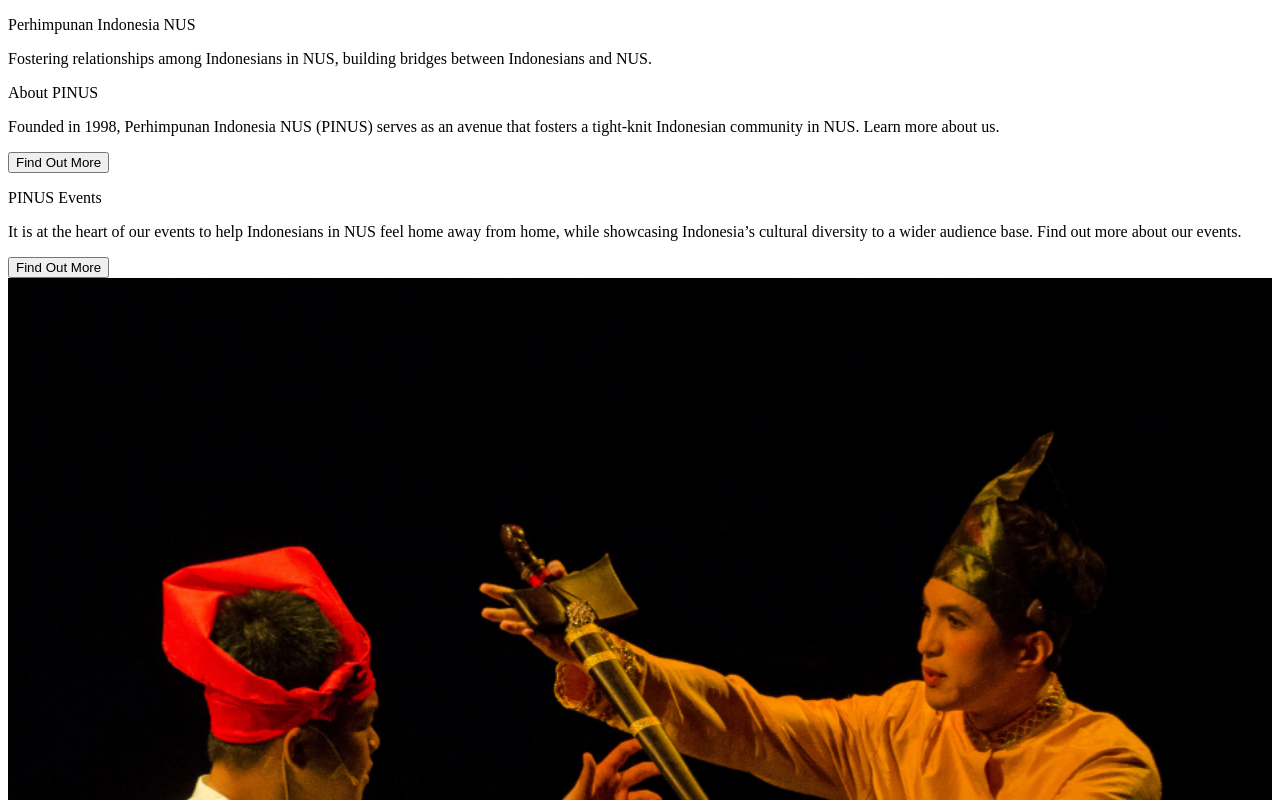
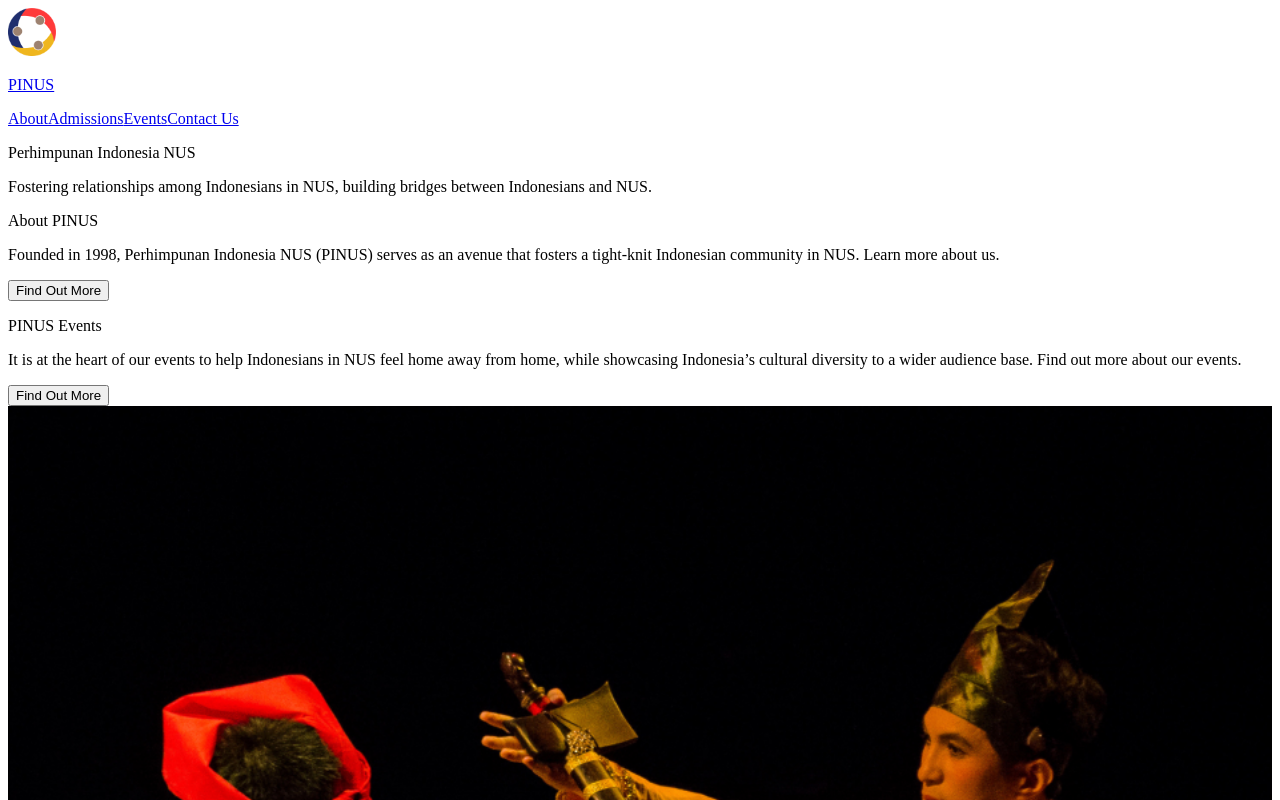
Before and after one commit to indocom/pinus-client, a Next.js app: page / in a window 1280 px wide. Shown: the top 800 px of the page. Built offline with nearby package versions, Linux system fonts and the light colour scheme.

Commit message:
enhancement: adds navbar component

```diff
--- /dev/null
+++ b/src/components/Navbar/index.tsx
@@ -0,0 +1,54 @@
+import React from "react";
+import Image from "next/image";
+import Link from "next/link";
+
+interface OwnProps {
+  pathname: string;
+}
+
+const Navbar: React.FC<OwnProps> = ({ pathname }) => {
+  const pages = [
+    { title: "About", slug: "about" },
+    { title: "Admissions", slug: "admissions" },
+    { title: "Events", slug: "events" },
+    { title: "Contact Us", slug: "contact" },
+  ];
+
+  const renderNavLink = ({ title, slug, pathname }) => {
+    return (
+      <Link href={`/${slug}`}>
+        <a
+          className={`
+            text-base ml-16
+            text-${pathname === slug ? "pinus-red" : "white"}
+          `}
+        >
+          {title}
+        </a>
+      </Link>
+    );
+  };
+
+  return (
+    <>
+      <nav className={`absolute bg-transparent text-white w-screen px-24 pt-8`}>
+        <div className={`flex flex-row justify-between items-center`}>
+          <Link href="/">
+            <a className={`flex flex-row items-center`}>
+              <Image
+                src="/assets/icons/pinus.png"
+                alt="PINUS navbar logo"
+                height={48}
+                width={48}
+              />
+              <p className={`font-bold text-2xl ml-4`}>PINUS</p>
+            </a>
+          </Link>
+          <div>{pages.map((page) => renderNavLink({ ...page, pathname }))}</div>
+        </div>
+      </nav>
+    </>
+  );
+};
+
+export default Navbar;
--- a/src/components/Page/index.tsx
+++ b/src/components/Page/index.tsx
@@ -4,6 +4,7 @@ import { withRouter } from "next/router";
 import type { Router } from "next/router";
 import Banner from "../Banner";
 import Footer from "../Footer";
+import Navbar from "../Navbar";
 
 interface OwnProps {
   title: string;
@@ -42,6 +43,7 @@ const Page: React.FC<OwnProps> = ({
         />
         <title>{`${title} | PINUS`}</title>
       </Head>
+      <Navbar pathname={router.pathname} />
       <Banner title={title} description={description} bgImage={bgImage} />
       <div className={`min-h-screen w-full`}>{children}</div>
       <Footer />
```
